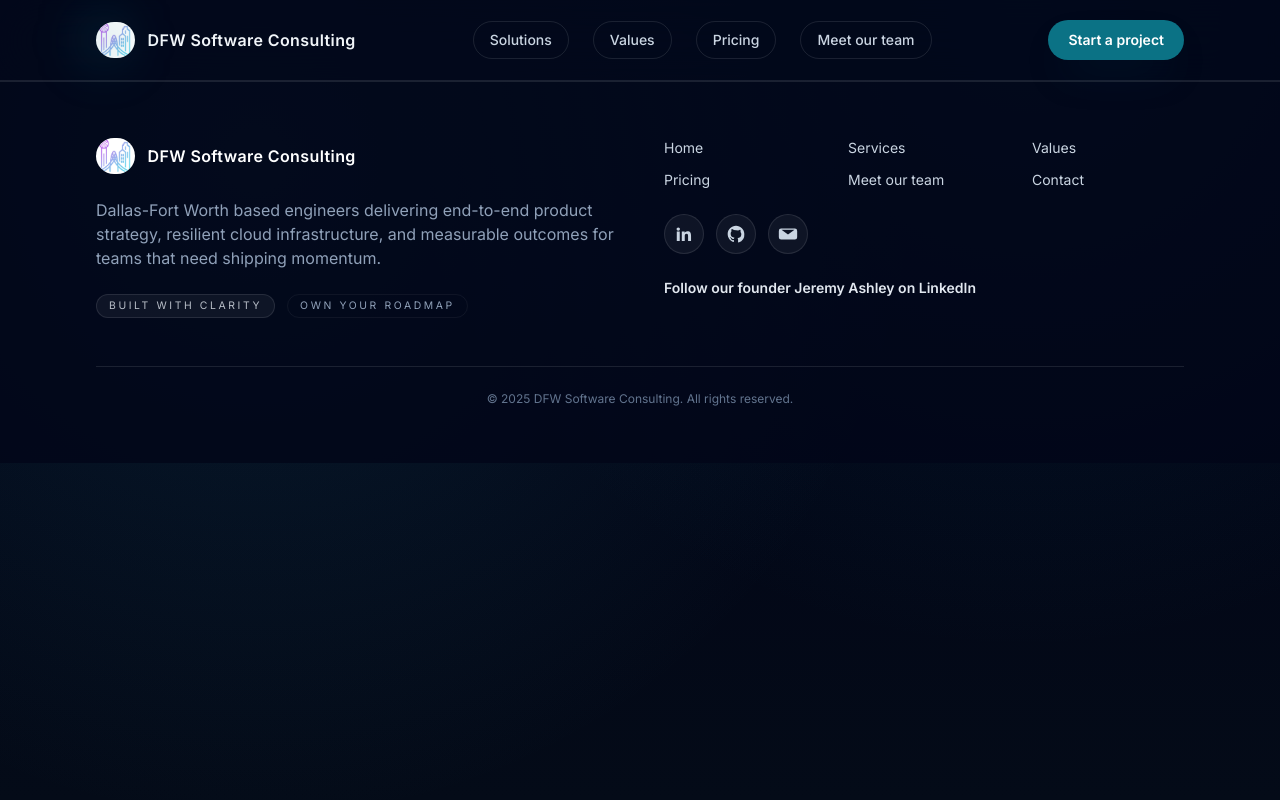
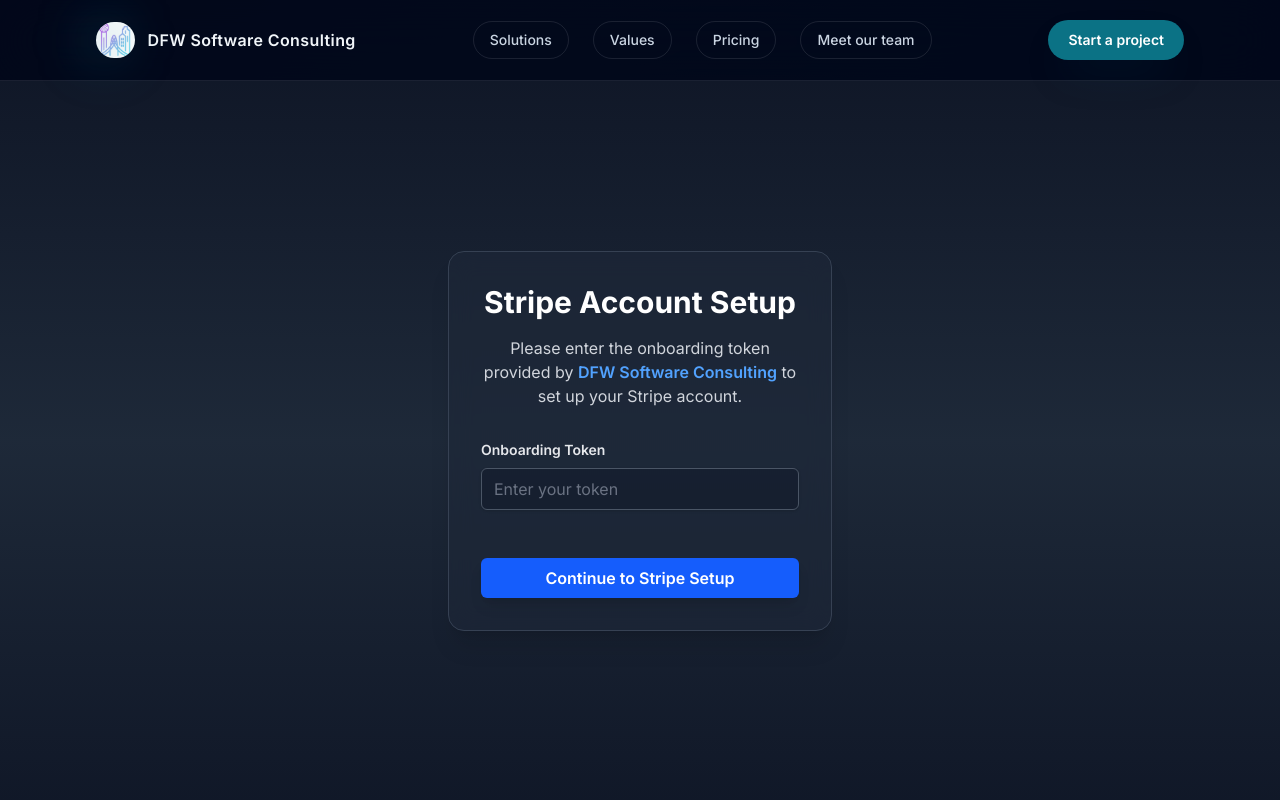
Before and after one commit to DFW-Software-Consulting/dfwsc2.0, a React (Vite) app in the folder front/: page /onboard in a window 1280 px wide. Shown: the top 800 px of the page. Built offline with nearby package versions, Linux system fonts and the light colour scheme.

Commit message:
updated onboard page

```diff
--- a/front/src/App.jsx
+++ b/front/src/App.jsx
@@ -5,6 +5,9 @@
 import Home from './pages/Home.jsx'
 import Pricing from './pages/Pricing.jsx'
 import Team from './pages/Team.jsx'
+import OnboardClient from "./pages/OnboardClient";
+
+
 
 export default function App() {
   return (
@@ -16,6 +19,7 @@
             <Route path="/" element={<Home />} />
             <Route path="/pricing" element={<Pricing />} />
             <Route path="/team" element={<Team />} />
+            <Route path="/onboard" element={<OnboardClient />} />
           </Routes>
         </main>
         <Footer />
--- /dev/null
+++ b/front/src/pages/OnboardClient.jsx
@@ -0,0 +1,118 @@
+import { useState, useEffect } from "react";
+
+export default function OnboardClient() {
+  const [token, setToken] = useState("");
+  const [message, setMessage] = useState("");
+  const [loading, setLoading] = useState(false);
+
+  useEffect(() => {
+    document.title = "Client Stripe Onboarding";
+    const urlParams = new URLSearchParams(window.location.search);
+    const tokenFromUrl = urlParams.get("token");
+    if (tokenFromUrl) setToken(tokenFromUrl);
+  }, []);
+
+  const handleSubmit = async () => {
+    if (!token) {
+      setMessage("Please enter your onboarding token.");
+      return;
+    }
+
+    setLoading(true);
+    setMessage("Verifying token and redirecting...");
+
+    try {
+      const response = await fetch(
+        `${import.meta.env.VITE_API_URL}/v1/onboard-client?token=${encodeURIComponent(
+          token
+        )}`
+      );
+
+      if (!response.ok) {
+        let errorText = "Failed to get Stripe onboarding link.";
+        try {
+          const errorData = await response.json();
+          errorText = errorData.error || errorText;
+        } catch {}
+        throw new Error(errorText);
+      }
+
+      const data = await response.json();
+      const { url } = data;
+
+      setMessage("Redirecting to Stripe...");
+      window.location.href = url;
+    } catch (error) {
+      console.error("Onboarding error:", error);
+      setMessage(`Error: ${error.message}`);
+    } finally {
+      setLoading(false);
+    }
+  };
+
+  const isError = message.startsWith("Error");
+
+  return (
+    <section
+      className="min-h-[90vh] flex items-center justify-center
+                 bg-gradient-to-b from-gray-900 via-gray-800 to-gray-900
+                 text-gray-100"
+    >
+      <div className="mx-auto w-full max-w-md px-6 sm:px-8">
+        <div className="bg-gray-800/60 backdrop-blur-md p-8 rounded-2xl shadow-xl border border-gray-700">
+          <h1 className="text-3xl font-bold text-center mb-4 text-white">
+            Stripe Account Setup
+          </h1>
+
+          <p className="text-center text-gray-300 mb-8">
+            Please enter the onboarding token provided by{" "}
+            <span className="text-blue-400 font-semibold">
+              DFW Software Consulting
+            </span>{" "}
+            to set up your Stripe account.
+          </p>
+
+          <div className="mb-6">
+            <label
+              htmlFor="onboardingToken"
+              className="block text-sm font-semibold text-gray-200 mb-2"
+            >
+              Onboarding Token
+            </label>
+            <input
+              id="onboardingToken"
+              type="text"
+              value={token}
+              onChange={(e) => setToken(e.target.value)}
+              placeholder="Enter your token"
+              className="block w-full rounded-md border border-gray-600 bg-gray-900/50
+                         px-3 py-2 text-gray-100 placeholder-gray-500 shadow-sm
+                         focus:outline-none focus:ring-2 focus:ring-blue-500 focus:border-blue-500"
+            />
+          </div>
+
+          <button
+            onClick={handleSubmit}
+            disabled={loading}
+            className="mt-6 w-full rounded-md bg-blue-600 hover:bg-blue-700
+                       text-white font-semibold py-2 px-4 shadow-lg
+                       transition-all duration-200 focus:outline-none focus:ring-2 focus:ring-blue-400
+                       disabled:opacity-50 disabled:cursor-not-allowed"
+          >
+            {loading ? "Processing..." : "Continue to Stripe Setup"}
+          </button>
+
+          {message && (
+            <p
+              className={`mt-4 text-center text-sm ${
+                isError ? "text-red-400" : "text-blue-400"
+              }`}
+            >
+              {message}
+            </p>
+          )}
+        </div>
+      </div>
+    </section>
+  );
+}
```
